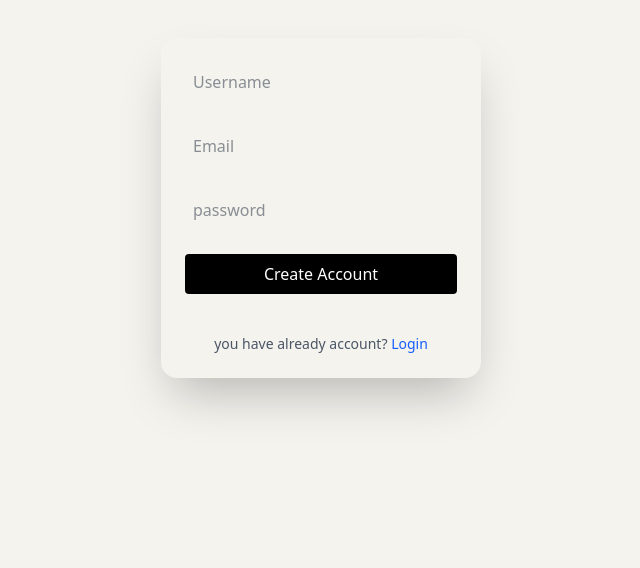
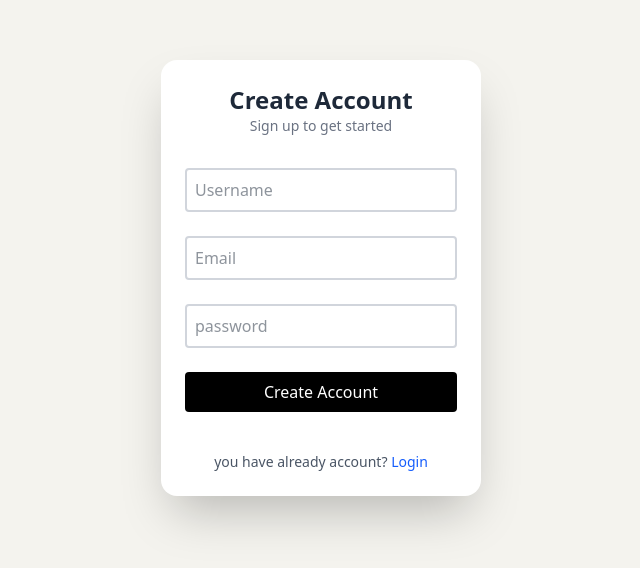
Before and after one commit to Fardeen077/Role-Based-Ticket-Management-Tool, a React (Vite) app in the folder client/: page /register in a window 1280 px wide. Shown: the part 122-690 px from the top of the page, without its empty margins (319-959 px from the left). Built offline with nearby package versions, Linux system fonts and the light colour scheme; no server answers.

Commit message:
feat: implement loading state in App component; enhance UI for Login and Register forms with improved styling and structure

```diff
--- a/client/src/App.jsx
+++ b/client/src/App.jsx
@@ -4,8 +4,23 @@ import Login from "./pages/Login";
 import Register from "./pages/Register";
 import ProtectedRoute from "./components/ProtectedRoute";
 import PublicRoute from "./components/PublicRoute";
+import useAuthStore from "./store/useAuthStore";
+import { AiOutlineLoading3Quarters } from "react-icons/ai";
+import { useEffect } from "react";
 function App() {
+  const { getUser, isLoading } = useAuthStore();
 
+  useEffect(() => {
+    getUser();
+    console.log("useEffect ran");
+  }, []);
+  if (isLoading) {
+    return (
+      <div className="min-h-screen flex items-center justify-center">
+        <AiOutlineLoading3Quarters className="animate-spin text-5xl" />
+      </div>
+    )
+  }
 
   return (
     <BrowserRouter>
--- a/client/src/pages/Login.jsx
+++ b/client/src/pages/Login.jsx
@@ -30,19 +30,28 @@ const Login = () => {
         }
     };
     return (
-        <div className="flex w-80 justify-center items-center mx-auto mt-40 bg-[#f4f3ee] rounded-2xl shadow-2xl">
+        <div className="min-h-screen flex items-center justify-center">
+            <div className="bg-white text-gray-800 w-80 rounded-2xl shadow-2xl">
                 <form onSubmit={handleLogin} className="flex flex-col w-full gap-6 p-6">
+                    <div className="text-center mb-2">
+                        <h1 className="text-2xl font-semibold">Welcome Back</h1>
+                        <p className="text-sm text-gray-500">
+                            Please login to your account
+                        </p>
+                    </div>
                     <input type="email"
                         placeholder="Email"
                         value={userData.email}
                         onChange={(e) => setUserData({ ...userData, email: e.target.value })}
-                    className="p-2 rounded" />
+                        className="p-2 rounded border-2 border-gray-300 focus:outline-none focus:ring-0
+                   focus:border-gray-500" />
 
                     <input type="password"
                         placeholder="password"
                         value={userData.password}
                         onChange={(e) => setUserData({ ...userData, password: e.target.value })}
-                    className="p-2 rounded" />
+                        className="p-2 rounded border-2 border-gray-300 focus:outline-none focus:ring-0
+                   focus:border-gray-500" />
 
                     <button type="submit" disabled={isLoading} className="bg-black text-white p-2 rounded transition-colors cursor-pointer">
                         {isLoading ? (
@@ -66,6 +75,7 @@ const Login = () => {
                     </p>
                 </form>
             </div>
+        </div>
     )
 }
 
--- a/client/src/pages/Register.jsx
+++ b/client/src/pages/Register.jsx
@@ -33,25 +33,37 @@ const Register = () => {
     };
     // bg-[#aaaaaa]
     return (
-        <div className="bg-[#f4f3ee] text-gray-800 flex w-80 items-center justify-center rounded-2xl mt-40 mx-auto shadow-2xl">
+        <div className="min-h-screen flex items-center justify-center">
+            <div className="bg-white text-gray-800 w-80 rounded-2xl shadow-2xl">
+
             <form onSubmit={handleRegister} className="flex flex-col gap-6 p-6 w-full">
+                <div className="text-center mb-2">
+                    <h1 className="text-2xl font-semibold">Create Account</h1>
+                    <p className="text-sm text-gray-500">
+                        Sign up to get started
+                    </p>
+                </div>
+
                 <input type="text"
                     placeholder="Username"
                     value={userData.name}
                     onChange={(e) => setUserData({ ...userData, name: e.target.value })}
-                    className="p-2 rounded" />
+                    className="p-2 rounded border-2 border-gray-300 focus:outline-none focus:ring-0
+                   focus:border-gray-500" />
 
                 <input type="email"
                     placeholder="Email"
                     value={userData.email}
                     onChange={(e) => setUserData({ ...userData, email: e.target.value })}
-                    className="p-2 rounded" />
+                    className="p-2 rounded border-2 border-gray-300 focus:outline-none focus:ring-0
+                    focus:border-gray-500" />
 
                 <input type="password"
                     placeholder="password"
                     value={userData.password}
                     onChange={(e) => setUserData({ ...userData, password: e.target.value })}
-                    className="p-2 rounded" />
+                    className="p-2 rounded border-2 border-gray-300 focus:outline-none focus:ring-0
+                    focus:border-gray-500" />
 
                 <button type="submit" disabled={isLoading}
                     className="bg-black text-white p-2 rounded transition-colors cursor-pointer">
@@ -76,7 +88,7 @@ const Register = () => {
                 </p>
             </form>
         </div>
-
+         </div >
     )
 }
 
```
Also changed, not shown: client/src/components/Navbar.jsx (added). Lines whose indentation alone changed are shown as unchanged.
